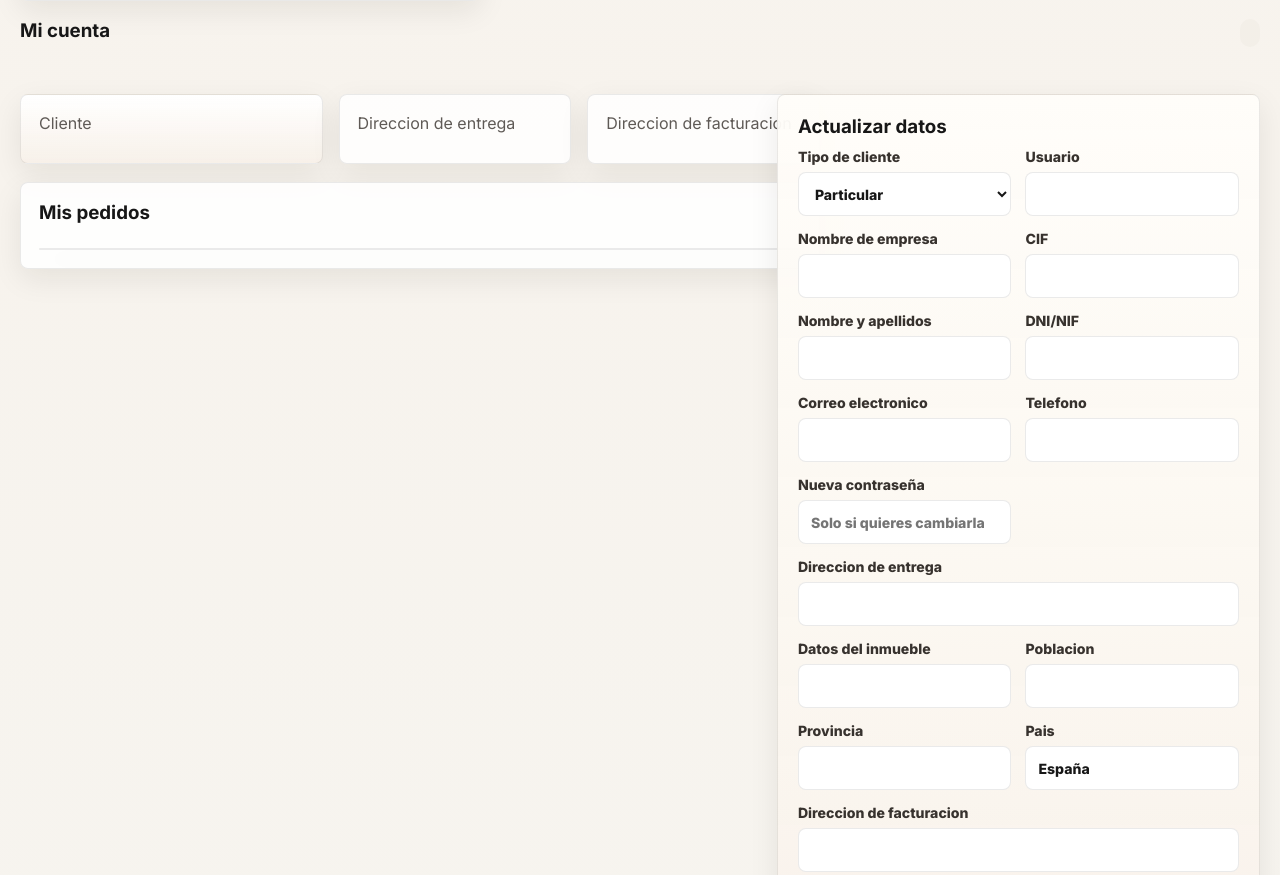
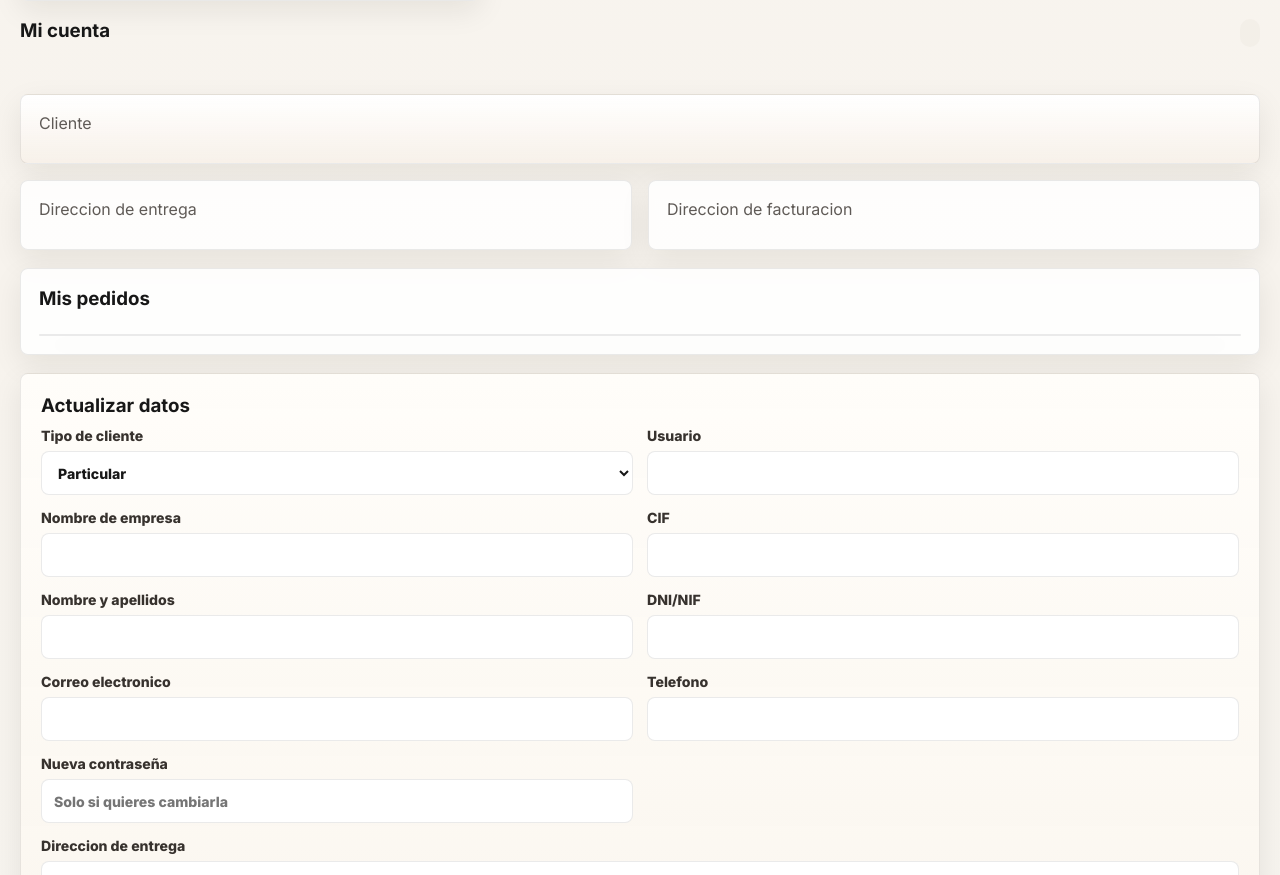
Before and after one commit to angelluis365/tienda-suminisstrosemilia, a website: page index.html in a window 1280 px wide. Shown: the part 2579-3454 px from the top of the page. Drawn offline with nearby package versions, Linux system fonts and the light colour scheme; no server answers.

Commit message:
Add files via upload

```diff
--- a/styles.css
+++ b/styles.css
@@ -604,6 +604,7 @@ textarea {
 .customer-session-side {
   display: grid;
   gap: 18px;
+  min-width: 0;
 }
 
 .customer-login-card,
@@ -800,13 +801,13 @@ textarea {
 
 .customer-dashboard-grid {
   display: grid;
-  grid-template-columns: 1.3fr repeat(2, minmax(0, 1fr));
+  grid-template-columns: repeat(2, minmax(0, 1fr));
   gap: 16px;
 }
 
 .customer-session-layout {
   display: grid;
-  grid-template-columns: minmax(0, 1.3fr) minmax(320px, 0.85fr);
+  grid-template-columns: minmax(0, 1fr) minmax(360px, 420px);
   gap: 18px;
   align-items: start;
 }
@@ -817,6 +818,7 @@ textarea {
 }
 
 .account-card-hero {
+  grid-column: 1 / -1;
   background: linear-gradient(180deg, rgba(255, 255, 255, 0.98), rgba(247, 240, 232, 0.84));
 }
 
@@ -1020,6 +1022,12 @@ tr:last-child td {
   }
 }
 
+@media (max-width: 1280px) {
+  .customer-session-layout {
+    grid-template-columns: 1fr;
+  }
+}
+
 @media (max-width: 760px) {
   .site-header {
     position: static;
```
